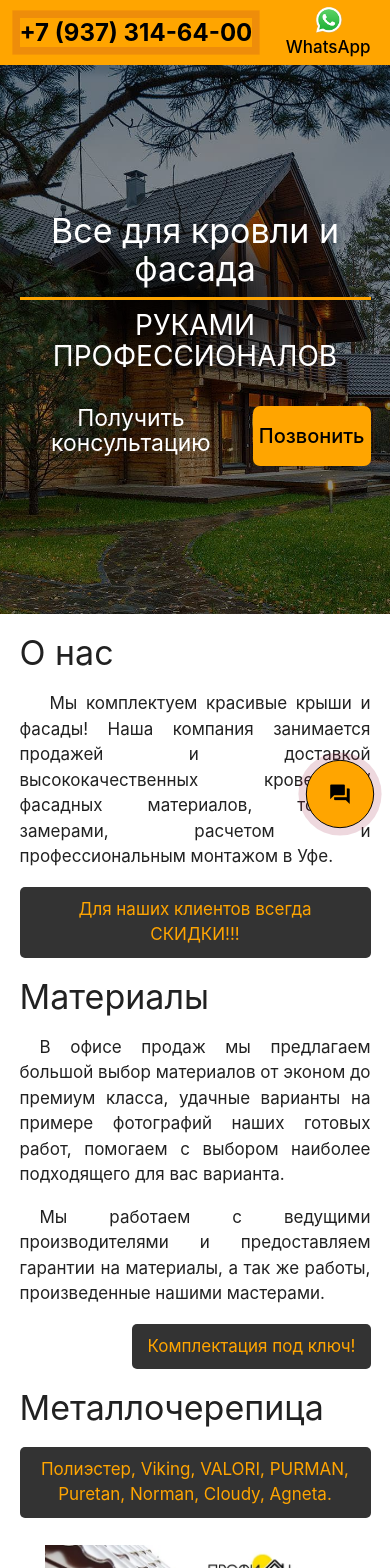
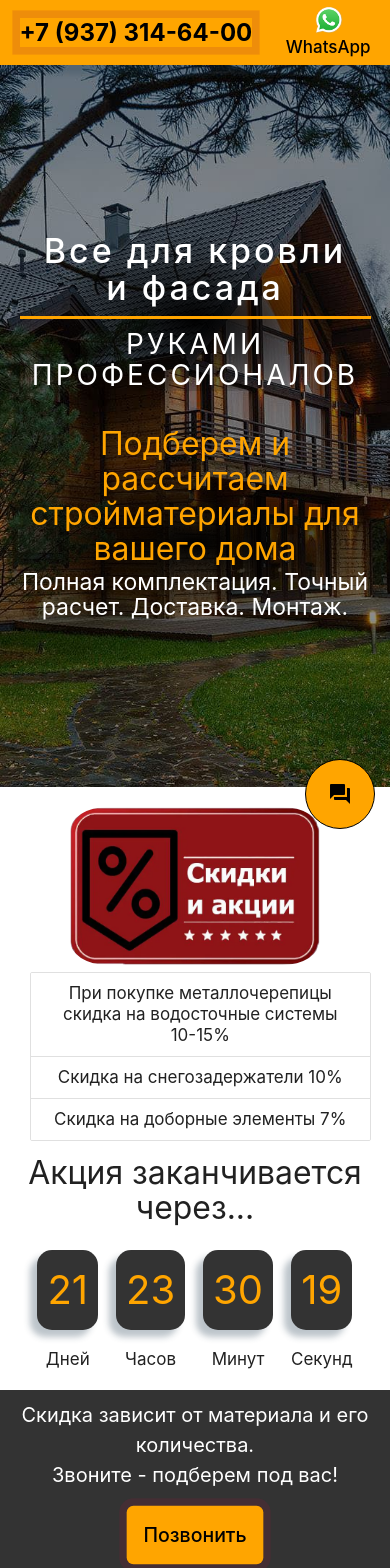
Before and after one commit to kozh-0/roofing, a React (Create React App) app: page / in a window 390 px wide. Shown: the top 1568 px of the page. Built offline with nearby package versions, Linux system fonts and the light colour scheme; no server answers.

Commit message:
mnogo che

```diff
--- a/package.json
+++ b/package.json
@@ -42,6 +42,7 @@
     ]
   },
   "devDependencies": {
+    "dayjs": "^1.11.4",
     "emailjs-com": "^3.2.0",
     "framer-motion": "^6.5.1",
     "gh-pages": "^4.0.0",
--- a/src/Components/Form.jsx
+++ b/src/Components/Form.jsx
@@ -70,6 +70,7 @@ export default function Form({styles}) {
                                 value={phone}
                                 onChange={(e) => setPhone(e.target.value.replace(/[^\d.]/g, ''))}
                                 onFocus={() => {phone.length === 0 ? setSeven(true) : setSeven(false)}}
+                                onBlur={() => {phone.length === 0 && setSeven(false)}}
                                 maxLength={10}
                                 name="phone"
                                 style={!!phone.length ? {...styles?.colorBLK, paddingLeft: '30px'} : null}
--- a/src/Components/Help/Modal.jsx
+++ b/src/Components/Help/Modal.jsx
@@ -13,6 +13,7 @@ export default function Modal() {
             borderRadius: '15px',
             background: 'white',
             color: 'black',
+            boxShadow: '-12px 12px 8px 0px rgba(34, 60, 80, 0.3)'
         },
         colorBLK: { color: 'black' },
         modalWidth: { width: "95%" }
@@ -53,7 +54,7 @@ export default function Modal() {
             </div>
 
             <div
-            className="modal_toggler pulsate"
+            className="modal_toggler pulse"
             onClick={() => setActive(true)}>
                 <i className="material-icons prefix">question_answer</i>
             </div>
--- /dev/null
+++ b/src/Components/Help/TimerHelper.js
@@ -0,0 +1,45 @@
+import dayjs from "dayjs";
+
+export function setCurrentTimer(countdown) {
+    const timeStampDayjs = dayjs(countdown);
+    const nowDayjs = dayjs()
+    if (timeStampDayjs.isBefore(nowDayjs)) {
+        return {
+            d: '00',
+            h: '00',
+            m: '00',
+            s: '00',
+        }
+    }
+
+    return {
+        s: getSeconds(nowDayjs, timeStampDayjs),
+        m: getMinutes(nowDayjs, timeStampDayjs),
+        h: getHours(nowDayjs, timeStampDayjs),
+        d: getDays(nowDayjs, timeStampDayjs)
+    }
+}
+
+function getSeconds(nowDayjs, timeStampDayjs) {
+    const seconds = timeStampDayjs.diff(nowDayjs, 'seconds') % 60;
+    return addZero(seconds, 2);
+}
+function getMinutes(nowDayjs, timeStampDayjs) {
+    const minutes = timeStampDayjs.diff(nowDayjs, 'minutes') % 60;
+    return addZero(minutes, 2);
+
+}
+function getHours(nowDayjs, timeStampDayjs) {
+    const hours = timeStampDayjs.diff(nowDayjs, 'hours') % 24;
+    return addZero(hours, 2);
+}
+function getDays(nowDayjs, timeStampDayjs) {
+    const days = timeStampDayjs.diff(nowDayjs, 'days') % 24;
+    return days.toString();
+}
+
+function addZero(number, minLength) {
+    const strNum = number.toString();
+    if (strNum.length >= minLength) return strNum;
+    return '0'.repeat(minLength - strNum.length) + strNum;
+}
--- a/src/Components/Main.jsx
+++ b/src/Components/Main.jsx
@@ -5,6 +5,7 @@ import Services from "./Services";
 import Form from "./Form";
 import Maps from "./Maps/Maps";
 import Swiper from "./Swiper";
+import SaleTimer from './SaleTimer';
 
 export default function Main() {
 
@@ -12,10 +13,11 @@ export default function Main() {
     <main className="content">
             <Modal/>
       <Top/>
+      <SaleTimer/>
+      <Services/>
+      <Swiper/>
+      <Form/>
       <Middle/>
-      <Services/>
-      <Form/>
-      <Swiper/>
       <Maps/>
     </main>
   )
--- a/src/Components/Maps/Maps.jsx
+++ b/src/Components/Maps/Maps.jsx
@@ -12,7 +12,7 @@ export default function Maps() {
   return (
     <>
     <section className='maps container'>
-        <h4>Нас можно найти в...</h4>
+        <h3>Нас можно найти в...</h3>
         <div className='maps_imgs'>
 
             <a target="_blank" rel="noreferrer" href={toYandex}>
--- /dev/null
+++ b/src/Components/SaleTimer.jsx
@@ -0,0 +1,70 @@
+import { useEffect } from 'react';
+import { useState } from 'react';
+import Sales from '../img/Услуги/Sales.webp';
+import { setCurrentTimer } from './Help/TimerHelper';
+
+const defaultRemainingTime = {
+    d: '00',
+    h: '00',
+    m: '00',
+    s: '00',
+}
+
+export default function SaleTimer() {
+
+    const [{d, h, m, s}, setRemainingTime] = useState(defaultRemainingTime);
+
+
+    function updateTimer(countdown) {
+        setRemainingTime(setCurrentTimer(countdown));
+    }
+
+    useEffect(() => {
+        const intervalId = setInterval(() => {
+            updateTimer(1659186000000)
+        }, 1000);
+
+        return () => clearInterval(intervalId);
+    }, [])
+
+    return (
+        <section className='sales'>
+            <div className="sales_offer container">
+                <img style={{borderRadius: '15%'}} src={Sales} alt="sale" />
+                <ul className="collection">
+                    <li className="collection-item">При покупке металлочерепицы скидка на водосточные системы 10-15%</li>
+                    <li className="collection-item">Скидка на снегозадержатели 10%</li>
+                    <li className="collection-item">Скидка на доборные элементы 7%</li>
+                </ul>
+            </div>
+
+            <h4>Акция заканчивается через...</h4>
+            <div className='sales_timer container'>
+                <div className='sales_timer_item'>
+                    <span>{d}</span>
+                    <p>Дней</p>
+                </div>
+                <div className='sales_timer_item'>
+                    <span>{h}</span>
+                    <p>Часов</p>
+                </div>
+                <div className='sales_timer_item'>
+                    <span>{m}</span>
+                    <p>Минут</p>
+                </div>
+                <div className='sales_timer_item'>
+                    <span>{s}</span>
+                    <p>Секунд</p>
+                </div>
+            </div>
+
+                <div className="b_y_block b_y_block_call">
+                    <div>
+                        Скидка зависит от материала и его количества. <br />
+                        Звоните - подберем под вас!
+                    </div>
+                    <button className="my_btn pulsate"><a href="tel:89373146400">Позвонить</a></button>
+                </div>
+        </section>
+     )
+}
--- a/src/Components/Swiper.jsx
+++ b/src/Components/Swiper.jsx
@@ -9,7 +9,7 @@ export default function Swiper() {
     const slider = useRef();
 
     useEffect(() => {
-        setWidth(slider.current.scrollWidth - slider.current.offsetWidth)
+        setWidth(slider.current.scrollWidth - slider.current.offsetWidth + 30)
     }, [])
 
   return (
--- a/src/Components/Top.jsx
+++ b/src/Components/Top.jsx
@@ -10,8 +10,11 @@ export default function Top() {
 
 
                 <div className="top_call">
-                    <h5>Получить консультацию</h5>
-                    <button className="my_btn"><a href="tel:89373146400">Позвонить</a></button>
+                    <div className="top_call_offer">
+                        <h4>Подберем и рассчитаем стройматериалы для вашего дома</h4>
+                        <h5>Полная комплектация. Точный расчет. Доставка. Монтаж.</h5>
+                    </div>
+                    {/* <button className="my_btn"><a href="tel:89373146400">Позвонить</a></button> */}
                 </div>
             </div>
 
--- a/src/imgData.js
+++ b/src/imgData.js
@@ -3,7 +3,6 @@ import Montereiy from './img/Металлочерепица/monterei.webp';
 import Monterosa from './img/Металлочерепица/monterosa.webp';
 import Tramontana from './img/Металлочерепица/tramontana.webp';
 import Montekristo from './img/Металлочерепица/montekristo.webp';
-
 // Услуги
 import Montazh from './img/Услуги/montazh.webp';
 import Vodostok from './img/Услуги/vodostok.webp';
@@ -15,7 +14,6 @@ import SidingMetall from './img/Услуги/sidingmetall.webp';
 import Snegoderzh from './img/Услуги/snegoderzhateli.webp';
 import FasadPanel from './img/Услуги/fasadniepaneli.webp';
 import ShtaketMetall from './img/Услуги/shtaketnikmetall.webp';
-
 // Портфолио
 import img1 from './img/Портфолио/img1.webp';
 import img2 from './img/Портфолио/img2.webp';
@@ -36,32 +34,35 @@ class Card {
     constructor(body, img) {
         this.body = body;
         this.img = img;
-        this.id = Math.random()
+        this.id = Math.random();
     }
 }
+class ServiceCard extends Card {
+    constructor(body, img, descr) {
+        super(body, img);
+        this.descr = descr;
+    }
+}
+
 
 export const metalTile = [
     new Card('Монтерей', Montereiy),
     new Card('Монтерроса', Monterosa),
     new Card('Трамонтана', Tramontana),
     new Card('Монтекристо', Montekristo),
-]
-
+];
 export const services = [
-    // new Card('Монтаж кровли, фасада, снегозадержателей, водосточных систем', Montazh),
-    new Card('Монтаж', Montazh),
-    new Card('Водосточные системы (пластик/металл)', Vodostok),
-    new Card('Гибкая черепица', Cherepica),
-    new Card('Мансардные окна', Mansard),
-    new Card('Профнастил', Profnastil),
-    new Card('Сайдинг виниловый', SidingVinil),
-    new Card('Сайдинг металлический', SidingMetall),
-    new Card('Снегозадержатели', Snegoderzh),
-    new Card('Фасадные панели', FasadPanel),
-    new Card('Штакетник металлический', ShtaketMetall),
-]
-
-
+    new ServiceCard('Монтаж', Montazh, 'собака'),
+    new ServiceCard('Водосточные системы (пластик/металл)', Vodostok, 'черепаха'),
+    new ServiceCard('Гибкая черепица', Cherepica, 'горилла'),
+    new ServiceCard('Мансардные окна', Mansard, 'розовый'),
+    new ServiceCard('Профнастил', Profnastil, 'малина'),
+    new ServiceCard('Сайдинг виниловый', SidingVinil, 'яблоко'),
+    new ServiceCard('Сайдинг металлический', SidingMetall, 'дом'),
+    new ServiceCard('Снегозадержатели', Snegoderzh, 'сталин'),
+    new ServiceCard('Фасадные панели', FasadPanel, 'кошка'),
+    new ServiceCard('Штакетник металлический', ShtaketMetall, 'телевизор'),
+];
 export const portfolio = [img1, img5, img3, img4, img2, img6, img7, img8, img9, img10, img11, img12];
 
 // console.log('ШТАКЕТНИК МЕТАЛЛИЧЕСКИЙ'.toLowerCase());
--- a/src/index.scss
+++ b/src/index.scss
@@ -110,10 +110,7 @@ p { text-align: justify }
     color: white;
   }
 }
-.modal_content {
-  box-shadow: -16px 16px 8px 0px rgba(34, 60, 80, 0.3);
-  position: relative;
-}
+.modal_content { position: relative }
 
 .modal_exit {
   display: flex;
@@ -168,13 +165,14 @@ h3 { margin: 20px 0 }
   margin-left: auto;
 
   &_call {
+    border-radius: 0;
     color: white;
     display: flex;
     align-items: center;
-    justify-content: space-evenly;
+    justify-content: center;
     width: unset;
-    margin-bottom: 15px;
     font-size: 20px;
+    div {margin-right: 5%;}
     button {margin-top: 0}
   }
 }
@@ -218,16 +216,12 @@ header {
   height: calc(100vh - 65px);
   color: white;
 
-
-
   & .container {
     height: 100%;
     display: flex;
     flex-direction: column;
     justify-content: center;
   }
-
-
   &_text{
     text-align: center;
     display: flex;
@@ -235,12 +229,13 @@ header {
     justify-content: center;
     align-items: center;
     background: radial-gradient(50% 60% at 50% 55%, #000000, rgba(0, 0, 0, 0) 90%);
+    letter-spacing: 3px;
     h2 {
       padding: 0 15px 10px;
       margin-bottom: 10px;
       border-bottom: 3px solid orange;
+      font-weight: 500;
     }
-
   }
 
 
@@ -249,14 +244,21 @@ header {
     display: flex;
     justify-content: center;
     align-items: center;
-    h5 { text-align: center; margin-right: 3% }
+    text-align: center;
+
+    &_offer {
+      background: radial-gradient(70% 50% at 50% 60%, #000000, rgba(0, 0, 0, 0) 90%);
+      h4 {color: orange; margin-bottom: 1%;}
+    }
 
   }
 }
 
 // МЕТАЛЛОЧЕРЕПИЦА ===========================================================
 .cards {
-  @extend %flex_center;
+  display: flex;
+  justify-content: space-evenly;
+  align-items: center;
   flex-wrap: wrap;
   margin-bottom: 15px;
 
@@ -292,6 +294,28 @@ header {
           height: 230px;
           border-top-left-radius: 40px;
           border-top-right-radius: 40px;
+          overflow: hidden;
+          // &:hover {
+          //   filter: blur(8px);
+          // }
+
+          div {
+            display: flex;
+            justify-content: center;
+            align-items: center;
+            height: 100%;
+            opacity: 0;
+            transition: all .2s ease;
+
+            &:hover {
+              background-color: rgba(255, 165, 0, 0.84);
+              // background-color: rgba(0, 0, 0, 0.84);
+              opacity: 1;
+            }
+
+            // h1 {color: white}
+          }
+
         }
 
         &_text {
@@ -329,19 +353,42 @@ header {
       }
     }
   }
+}
 
 
-  &_sales {
-    padding: 40px 0;
+// Sales & Timer ==================================================
+.sales {
+  &_offer {
+    padding: 40px 0 20px 0;
     @extend %flex_center;
     justify-content: space-evenly;
     img { width: 250px }
-    div {
-      margin-left: 3%;
-      p {
-        text-indent: 20px;
+    ul { margin-left: 3%; max-width: 480px; text-align: center;}
+  }
+
+  h4 {
+    text-align: center;
+    margin-bottom: 25px;
+  }
+
+  &_timer {
+    display: flex;
+    justify-content: space-evenly;
+    align-content: center;
+
+    &_item {
+      display: flex;
+      flex-direction: column;
+      align-items: center;
+
+      span {
+        background: #333;
+        color: orange;
+        font-size: 40px;
+        padding: 10px;
+        border-radius: 15px;
+        box-shadow: -7px 7px 6px 0px rgba(34, 60, 80, 0.3);
       }
-
     }
   }
 }
@@ -398,13 +445,12 @@ header {
 .portfolio_doposle {
   @extend %flex_center;
   div:first-child { border-right: 1px solid white }
-  img { width: 100% }
+  img { width: 100%; display: block; }
   h5 {
     text-align: center;
     background-color: red;
     color: white;
     padding: 10px;
-    margin: -5px 0;
   }
 }
 
@@ -465,12 +511,12 @@ header {
 
 .maps {
   margin-top: 20px;
-  h4 { text-align: center }
+  h3 { margin-bottom:0 }
   &_imgs {
+    margin: 20px 0;
     @extend %flex_center;
     justify-content: space-evenly;
     img {
-      margin: 20px 0;
       width: 200px;
       border-radius: 10px;
 
@@ -526,6 +572,7 @@ footer {
  .top_text h2 {font-size: 40px}
  .portfolio_doposle {flex-wrap: wrap}
  .forma_fields {display: block;}
+ .top_call {margin-top: 10%}
 }
 
 @media (max-width: 712px) {
@@ -535,7 +582,6 @@ footer {
     z-index: 401;
   }
   .cards { justify-content: center }
-  .middle_services {margin-top: 20px}
   .middle_services_cards_item{ width: 50% }
 
   .header_logo { display: none }
@@ -550,7 +596,7 @@ footer {
   }
   .myslider_inner_item {height: 380px}
 
-  .middle_sales {
+  .sales_offer {
     flex-wrap: wrap;
     flex-direction: column;
     & div {margin-left: unset}
@@ -562,18 +608,23 @@ footer {
   .top_text h4 {font-size: 28px}
 
   h3 {font-size: 34px}
-  .top {height: 65vh}
+  .top {height: calc(100vh - 122px)}
 
   .middle_services_cards_item{ width: 100% }
   .maps_leaflet { height: 360px }
   .myslider_inner_item div { width: 350px }
 
+  .footer {padding-bottom: 70px !important}
 }
 
 @media (max-width: 440px) {
   .container { padding: 0 }
-  .middle_sales {margin-top: 20px }
+  .sales_offer {margin-top: 20px }
   .myslider_inner_item { height: 320px }
 
   .middle_services h5 { font-size: 22px }
+  .b_y_block_call {
+    flex-direction: column;
+    div { margin: 0 0 15px }
+  }
 }
```
Also changed, not shown: src/Components/Services.jsx (+5 -20 lines), 1 other file (tests, documents, lock files or other folders).
